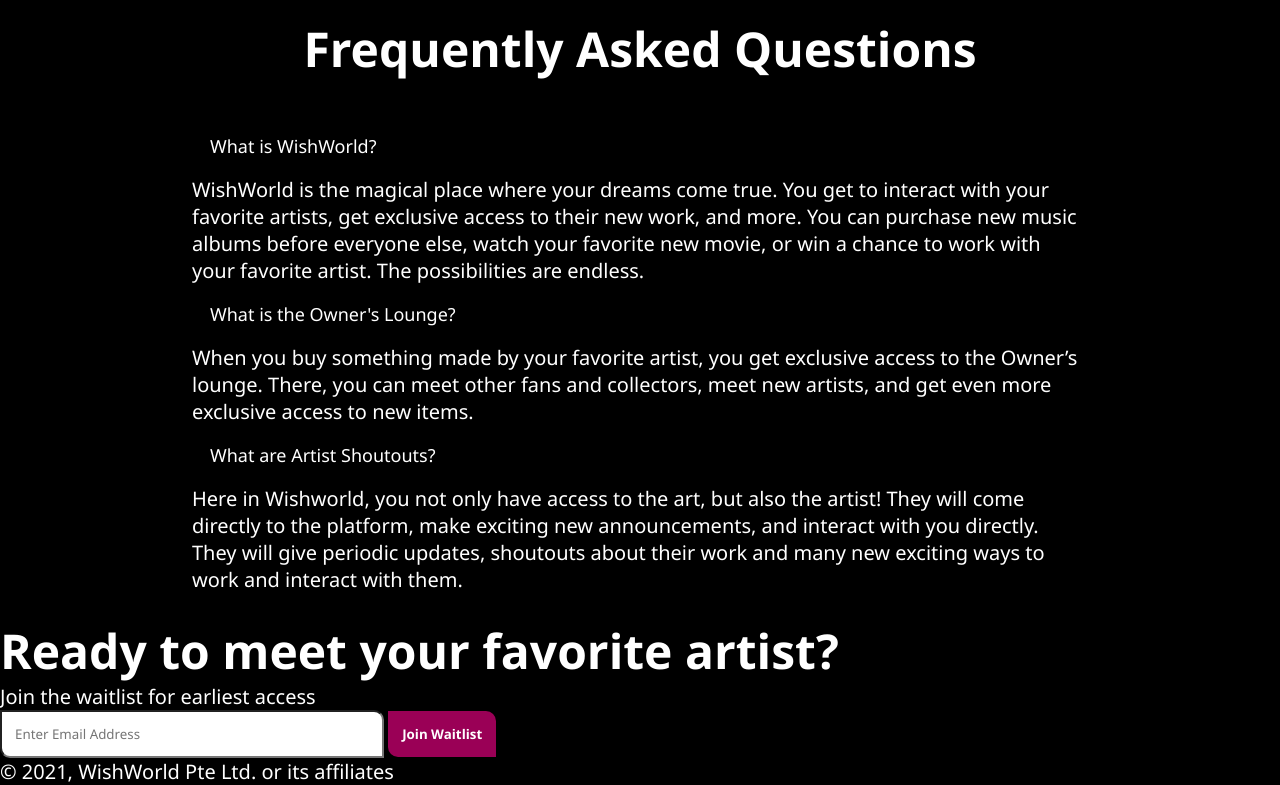
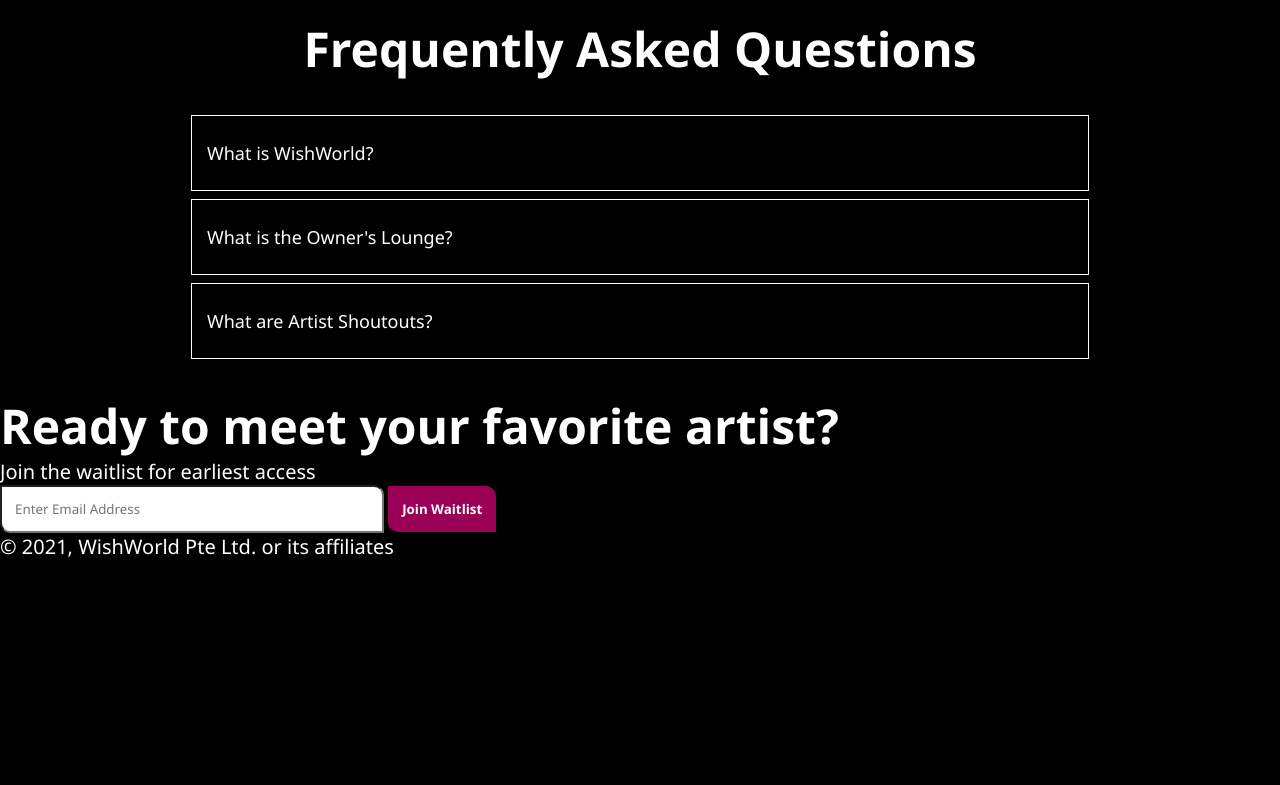
Before and after one commit to xqzyr/WishWorld, a PHP site: page / in a window 1280 px wide. Shown: the part 2342-3127 px from the top of the page. After the commit the page ends 2899 px from the top, so only its background shows below. Run offline with PHP 8.4, Linux system fonts and the light colour scheme.

Commit message:
Worked on FAQ Accordion, stuck on getting it to work using JS

```diff
--- a/css/bottom.css
+++ b/css/bottom.css
@@ -3,14 +3,33 @@
     margin-bottom: 35px;
 }
 
-button.accordion {
+.accordion {
     width: 100%;
-    padding: 18px;
+    padding: 10px 0;
     text-align: left;
     color: white;
-    background-color: black;
+    background-color: rgb(0, 0, 0);
     outline: none;
     border: none;
     cursor: pointer;
     font-size: 18px;
 }
+
+.faqItem {
+    padding: 15px;
+    margin-bottom: 10px;
+    outline: 1px solid rgb(255, 255, 255);
+}
+
+.panel {
+    max-height: 0;
+    overflow: hidden;
+}
+
+.panel > p {
+    font-size: 14px;
+}
+
+.faqItem:hover {
+    outline: 1px solid rgba(255, 255, 255, 0.397);
+}
--- a/index.html
+++ b/index.html
@@ -9,6 +9,7 @@
         <link rel="stylesheet" href="css/top.css" />
         <link rel="stylesheet" href="css/middle.css" />
         <link rel="stylesheet" href="css/bottom.css" />
+        <script src="script.js"></script>
     </head>
     <body style="background-color: black">
         <div class="pageExceptBottom">
@@ -113,39 +114,50 @@
             <div class="faq">
                 <h2 class="faqHeading">Frequently Asked Questions</h2>
 
+                <div class="faqItem">
                     <button class="accordion">What is WishWorld?</button>
                     <div class="panel">
                         <p>
-                        WishWorld is the magical place where your dreams come
-                        true. You get to interact with your favorite artists,
-                        get exclusive access to their new work, and more. You
-                        can purchase new music albums before everyone else,
-                        watch your favorite new movie, or win a chance to work
-                        with your favorite artist. The possibilities are
-                        endless.
+                            WishWorld is the magical place where your dreams
+                            come true. You get to interact with your favorite
+                            artists, get exclusive access to their new work, and
+                            more. You can purchase new music albums before
+                            everyone else, watch your favorite new movie, or win
+                            a chance to work with your favorite artist. The
+                            possibilities are endless.
                         </p>
                     </div>
+                </div>
 
-                <button class="accordion">What is the Owner's Lounge?</button>
+                <div class="faqItem">
+                    <button class="accordion">
+                        What is the Owner's Lounge?
+                    </button>
                     <div class="panel">
                         <p>
-                        When you buy something made by your favorite artist, you
-                        get exclusive access to the Owner’s lounge. There, you
-                        can meet other fans and collectors, meet new artists,
-                        and get even more exclusive access to new items.
+                            When you buy something made by your favorite artist,
+                            you get exclusive access to the Owner’s lounge.
+                            There, you can meet other fans and collectors, meet
+                            new artists, and get even more exclusive access to
+                            new items.
                         </p>
                     </div>
+                </div>
 
-                <button class="accordion">What are Artist Shoutouts?</button>
+                <div class="faqItem">
+                    <button class="accordion">
+                        What are Artist Shoutouts?
+                    </button>
                     <div class="panel">
                         <p>
-                        Here in Wishworld, you not only have access to the art,
-                        but also the artist! They will come directly to the
-                        platform, make exciting new announcements, and interact
-                        with you directly. They will give periodic updates,
-                        shoutouts about their work and many new exciting ways to
-                        work and interact with them.
+                            Here in Wishworld, you not only have access to the
+                            art, but also the artist! They will come directly to
+                            the platform, make exciting new announcements, and
+                            interact with you directly. They will give periodic
+                            updates, shoutouts about their work and many new
+                            exciting ways to work and interact with them.
                         </p>
+                    </div>
                 </div>
             </div>
         </div>
--- /dev/null
+++ b/script.js
@@ -0,0 +1,15 @@
+var accordions = document.getElementsByClassName("accordion");
+
+
+for (var i = 0; i < accordions.length; i++) {
+    accordions[i].onclick = () => {
+    var content = this.nextElementSibling;
+    if (content.style.maxHeight) {
+      content.style.maxHeight = null;
+    } else {
+      content.style.maxHeight = content.scrollHeight + "px";
+    }
+  }
+}
+
+console.log(accordions[0].onclick);
```
Lines whose indentation alone changed are shown as unchanged.
